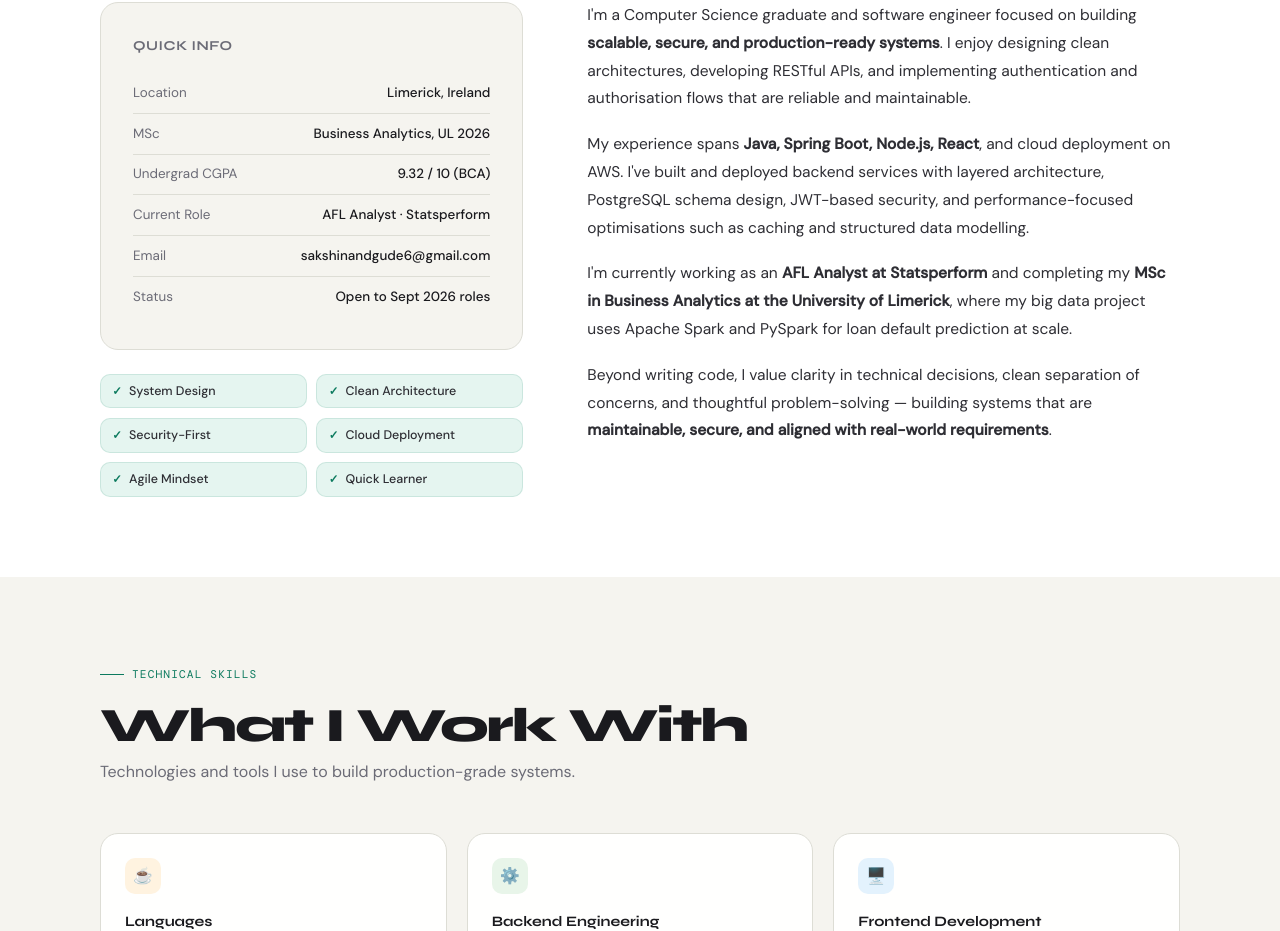
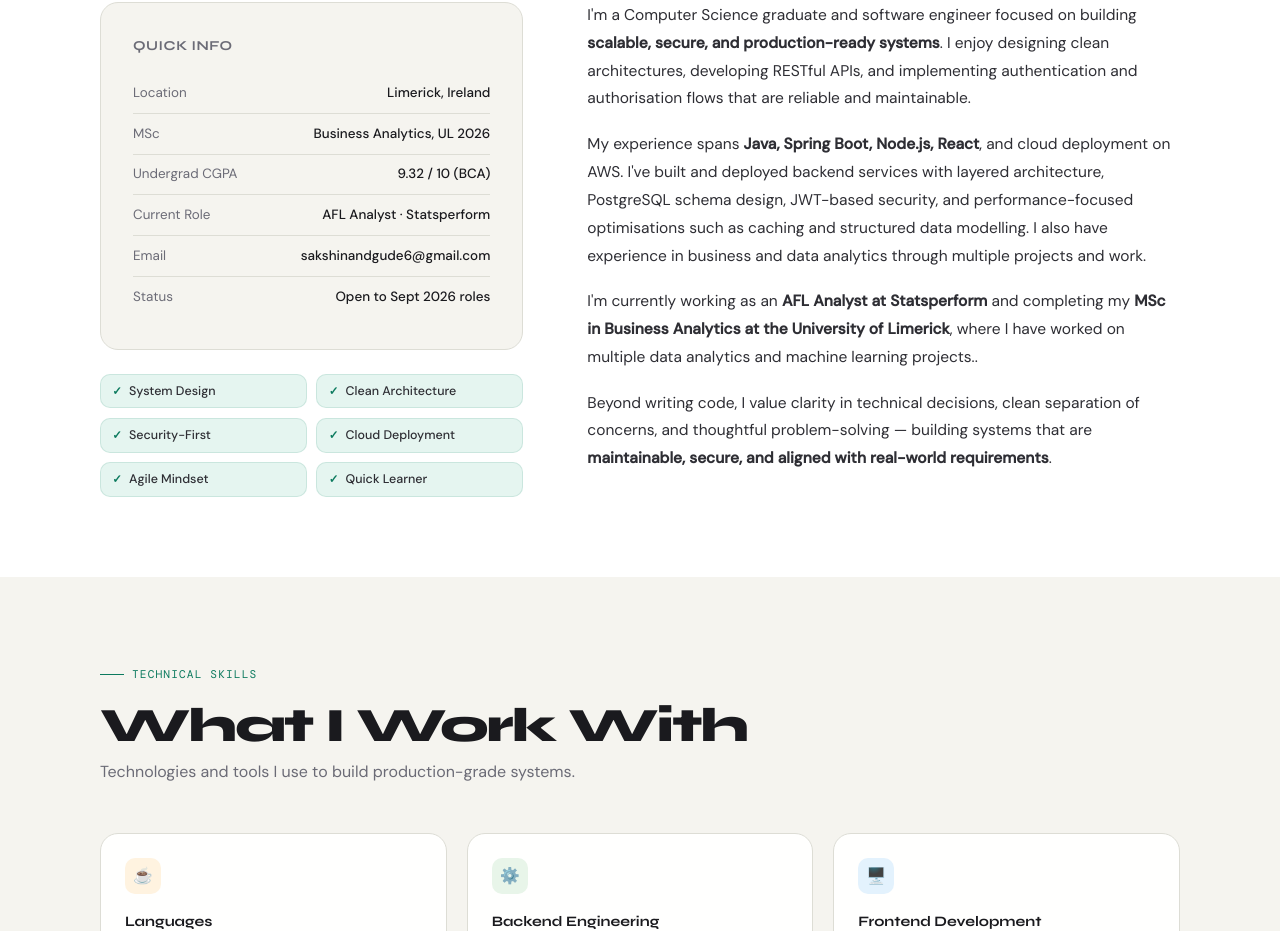
Before and after one commit to sakshi-nandgude/New_Portfolio, a React (Vite) app: page / in a window 1280 px wide. Shown: the part 980-1911 px from the top of the page. Built offline with nearby package versions, Linux system fonts and the light colour scheme; a web font is replaced by a local one.

Commit message:
Update about section with additional experience details

```diff
--- a/src/App.jsx
+++ b/src/App.jsx
@@ -533,8 +533,8 @@ function About() {
           </div>
           <div className="about-text">
             <p>I'm a Computer Science graduate and software engineer focused on building <strong>scalable, secure, and production-ready systems</strong>. I enjoy designing clean architectures, developing RESTful APIs, and implementing authentication and authorisation flows that are reliable and maintainable.</p>
-            <p>My experience spans <strong>Java, Spring Boot, Node.js, React</strong>, and cloud deployment on AWS. I've built and deployed backend services with layered architecture, PostgreSQL schema design, JWT-based security, and performance-focused optimisations such as caching and structured data modelling.</p>
-            <p>I'm currently working as an <strong>AFL Analyst at Statsperform</strong> and completing my <strong>MSc in Business Analytics at the University of Limerick</strong>, where my big data project uses Apache Spark and PySpark for loan default prediction at scale.</p>
+            <p>My experience spans <strong>Java, Spring Boot, Node.js, React</strong>, and cloud deployment on AWS. I've built and deployed backend services with layered architecture, PostgreSQL schema design, JWT-based security, and performance-focused optimisations such as caching and structured data modelling. I also have experience in business and data analytics through multiple projects and work.</p>
+            <p>I'm currently working as an <strong>AFL Analyst at Statsperform</strong> and completing my <strong>MSc in Business Analytics at the University of Limerick</strong>, where I have worked on multiple data analytics and machine learning projects..</p>
             <p>Beyond writing code, I value clarity in technical decisions, clean separation of concerns, and thoughtful problem-solving — building systems that are <strong>maintainable, secure, and aligned with real-world requirements</strong>.</p>
           </div>
         </div>
```
